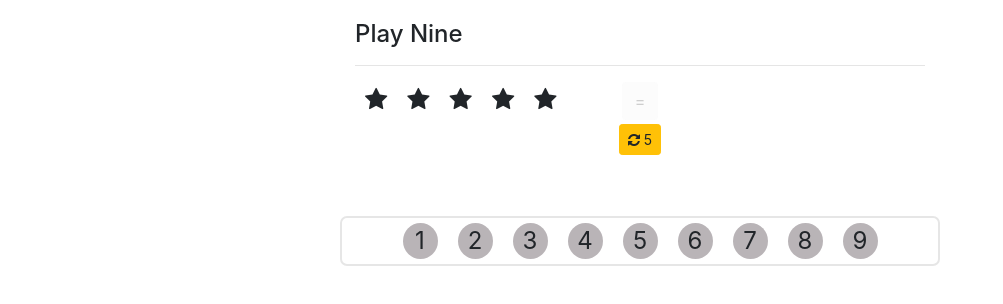
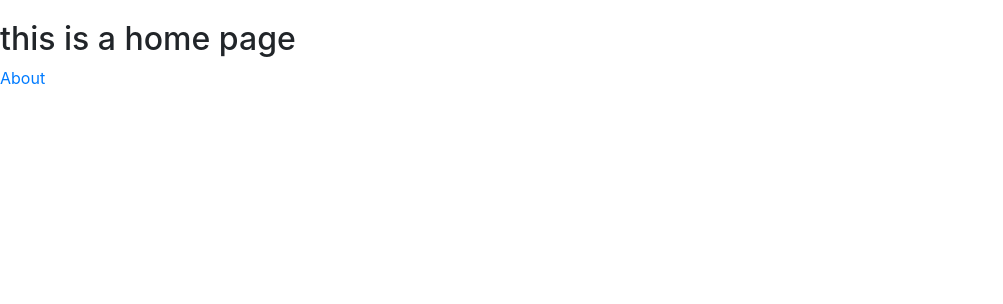
Before and after one commit to bobbyquennell/reactkatas, a React (Create React App) app: page / in a window 1280 px wide. Shown: the top 304 px of the page, without its empty margins (0-1003 px from the left). Built offline with nearby package versions, Linux system fonts and the light colour scheme.

Commit message:
Initial Set up K4, wrap app with react-router-dom

```diff
--- a/package.json
+++ b/package.json
@@ -9,6 +9,7 @@
     "lodash": "^4.17.4",
     "react": "^15.6.1",
     "react-dom": "^15.6.1",
+    "react-router-dom": "^4.1.2",
     "react-scripts": "1.0.8"
   },
   "scripts": {
--- a/src/App.js
+++ b/src/App.js
@@ -2,13 +2,13 @@
 import logo from './logo.svg';
 import './App.css';
 import '../node_modules/bootstrap/dist/css/bootstrap.css';
-import K3 from '../src/katas/K3/K3';
+import K4 from '../src/katas/K4/Route';
 
 class App extends Component {
     render() {
         return (
             <div className="App">
-                <K3 />
+                <K4 />
             </div>
         );
     }
--- /dev/null
+++ b/src/katas/K4/Route.js
@@ -0,0 +1,24 @@
+import React from 'react';
+import {
+    BrowserRouter as Router,
+    Route,
+    Link
+} from 'react-router-dom';
+
+import Home from './components/home/Home.js';
+import About from './components/about/About.js';
+
+const K4 = function(){
+    return(
+        <div>
+            <Router>
+                <div>
+                    <Route exact path="/" component={Home}/>
+                    <Route path="/about" component={About} />
+                </div>
+            </Router>
+        </div>
+    );
+};
+
+export default K4;
--- /dev/null
+++ b/src/katas/K4/components/about/About.js
@@ -0,0 +1,9 @@
+import React from 'react';
+
+const About = function(){
+    return(
+            <div><h2>This is About page</h2></div>
+    );
+};
+
+export default About;
--- /dev/null
+++ b/src/katas/K4/components/home/Home.js
@@ -0,0 +1,13 @@
+import React from 'react';
+import {Link} from 'react-router-dom';
+
+const Home = function(){
+    return(
+        <div>
+            <h2>this is a home page</h2>
+            <Link to="/about">About</Link>
+        </div>
+    );
+};
+
+export default Home;
```
Also changed, not shown: 1 other file (tests, documents, lock files or other folders).
